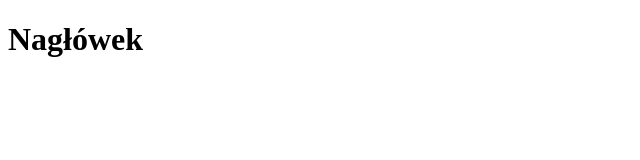
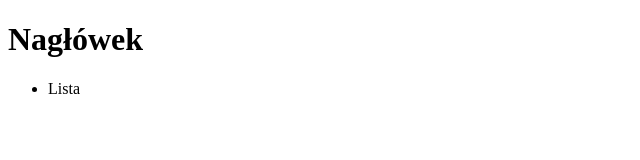
Before and after one commit to trela05/repositorium-test, a plain HTML site: page index.html in a window 1280 px wide. Shown: the full height of the page, 0-640 px from the left. Drawn offline with Linux system fonts and the light colour scheme.

Commit message:
Update index.html

```diff
--- a/index.html
+++ b/index.html
@@ -8,5 +8,9 @@
 	</head>
 	<body>
 		<h1>Nagłówek</h1>
+
+		<ul>
+			<li>Lista</li>
+		</ul>
 	</body>
 </html>
```
